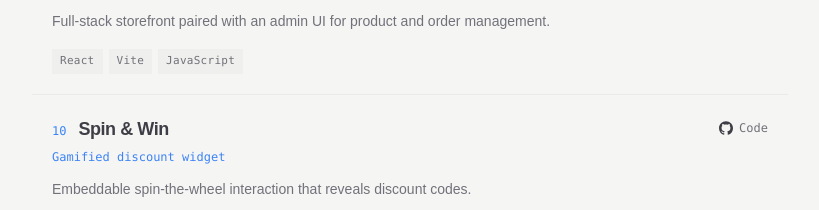
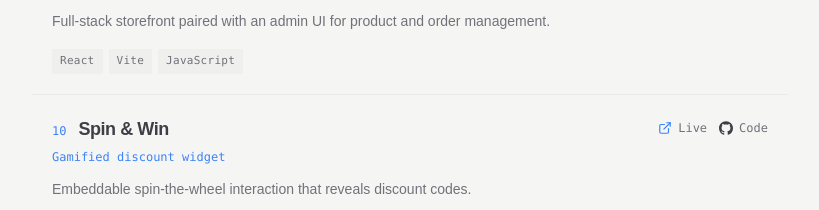
Before and after one commit to Itzsoham/portfolio, a Next.js app: page /projects in a window 1280 px wide. Shown: the part 1940-2150 px from the top of the page, without its empty margins (64-883 px from the left). Built offline with nearby package versions, Linux system fonts and the light colour scheme; no server answers; a web font is replaced by a local one.

Commit message:
feat: initialize site constants with profile, experience, skills, and project data

```diff
--- a/constants/index.ts
+++ b/constants/index.ts
@@ -342,6 +342,7 @@ export const Projects: ProjectEntry[] = [
     description:
       "Embeddable spin‑the‑wheel interaction that reveals discount codes.",
     tags: ["JavaScript", "HTML/CSS"],
+    liveHref: "https://spin-win-discount.vercel.app",
     codeHref: "https://github.com/Itzsoham/spin-win",
     category: "Web",
   },
```
